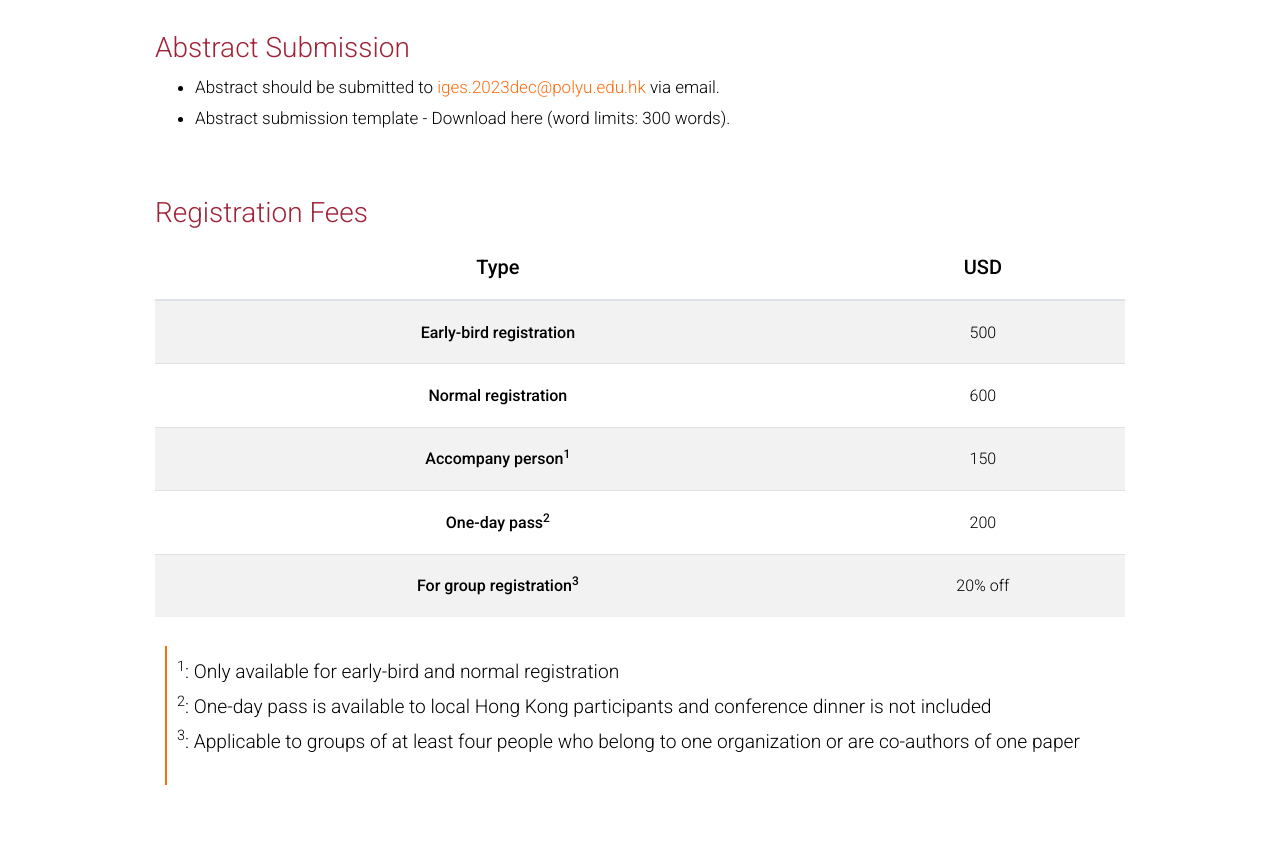
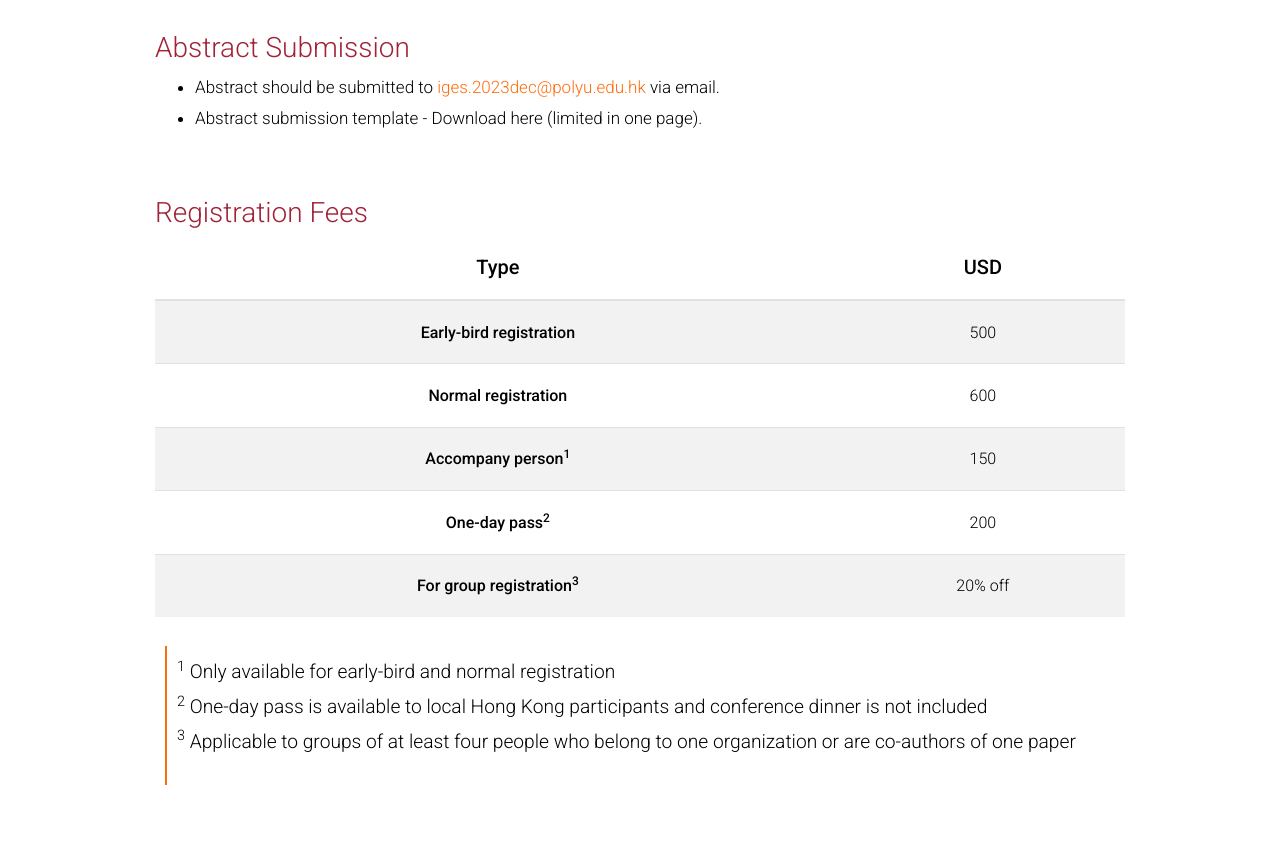
Before and after one commit to iges2023/iges2023.github.io, a Jekyll site: the page built from _pages/registration.md, in a window 1280 px wide and 1400 px high, scrolled down 568 px. Shown: the part 152-993 px from the top of the window. Built offline with Jekyll 4.4.1, drawn with Linux system fonts in a browser that asks for light colours; comment, search, counter and statistics services are not loaded; a style sheet for code colours, icons or effects is not loaded.

Commit message:
fix small typo

```diff
--- a/_pages/registration.md
+++ b/_pages/registration.md
@@ -18,7 +18,7 @@ nav_order: 4
 ### Abstract Submission
 
 * Abstract should be submitted to [iges.2023dec@polyu.edu.hk](mailto:iges.2023dec@polyu.edu.hk) via email.
-* Abstract submission template - Download here (word limits: 300 words).
+* Abstract submission template - Download here (limited in one page).
 
 <br>
 
@@ -35,9 +35,9 @@ nav_order: 4
 {: .table}
 {: .table-striped}
 
-> <sup>1</sup>: Only available for early-bird and normal registration <br>
- <sup>2</sup>: One-day pass is available to local Hong Kong participants and conference dinner is not included <br>
- <sup>3</sup>: Applicable to groups of at least four people who belong to one organization or are co-authors of one paper <br>
+> <sup>1</sup> Only available for early-bird and normal registration <br>
+ <sup>2</sup> One-day pass is available to local Hong Kong participants and conference dinner is not included <br>
+ <sup>3</sup> Applicable to groups of at least four people who belong to one organization or are co-authors of one paper <br>
 
 
 <br>
```
Also changed, not shown: _pages/home.md (+1 -1 lines), _pages/organizers.md (+0 -6 lines).
